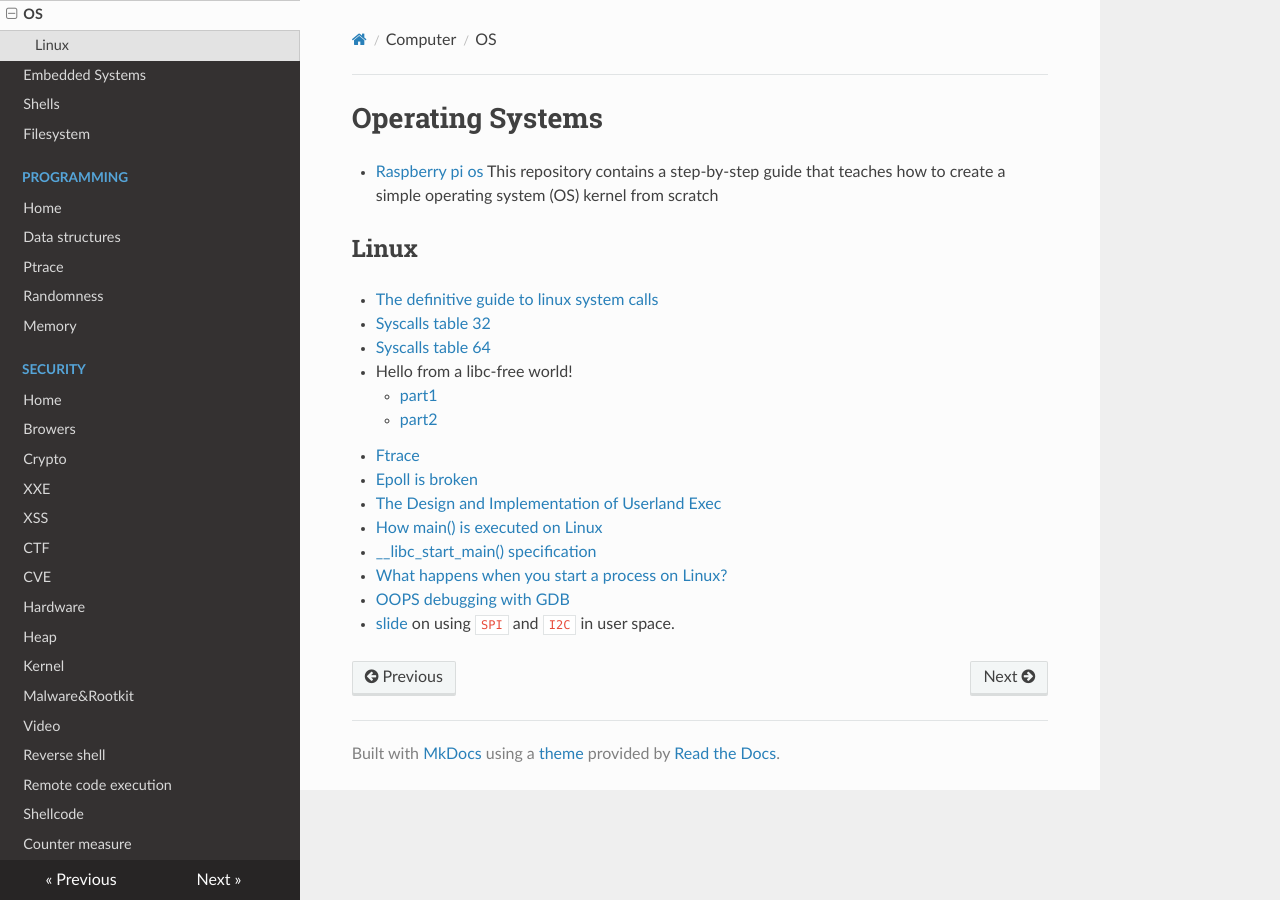
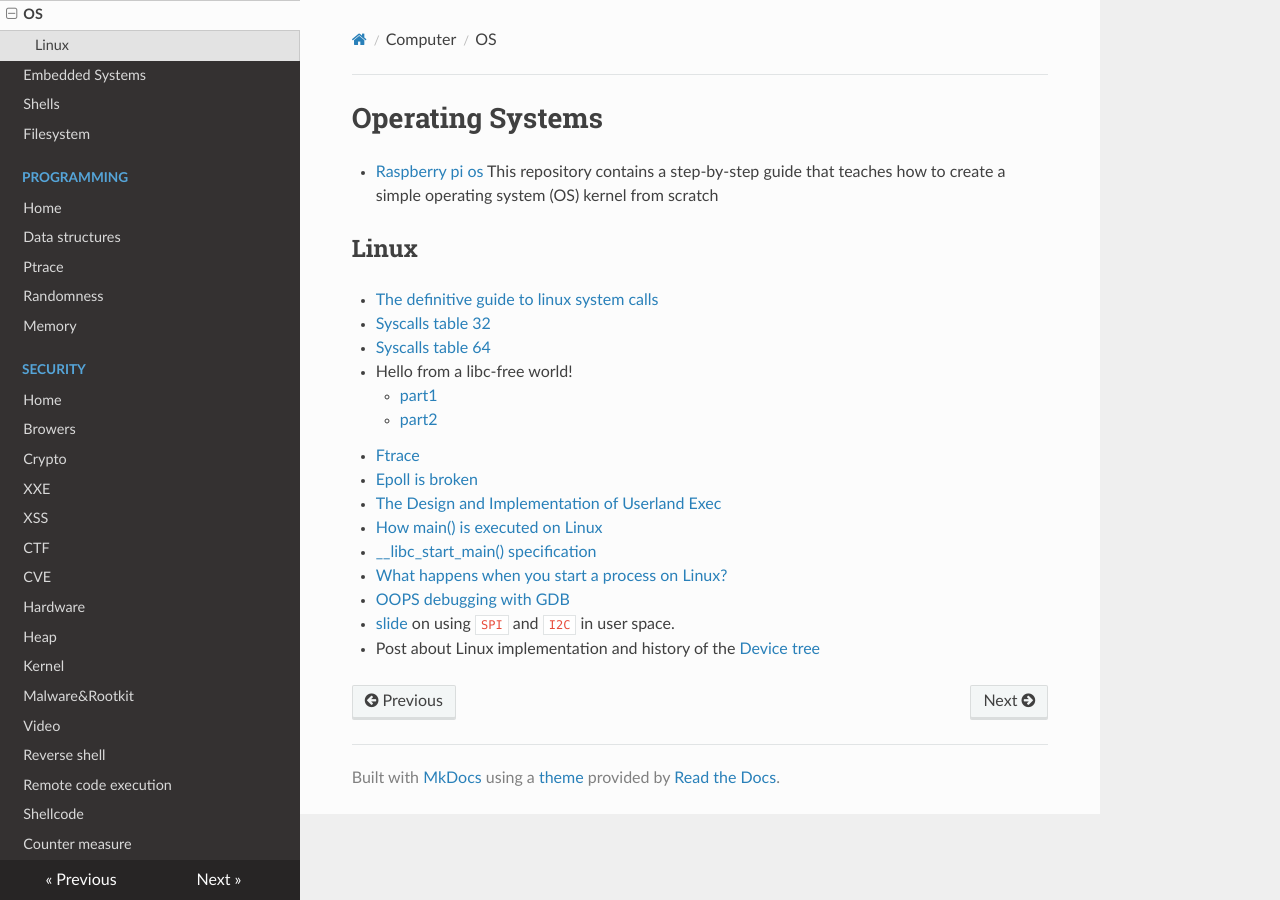
Before and after one commit to gipi/low-level, an MkDocs documentation site: the page built from docs/os/index.md, in a window 1280 px wide. Built offline with MkDocs 1.6.1, drawn with Linux system fonts in a browser that asks for light colours; nearby versions of some CDN libraries; old or Windows-style settings are respelled for this version of MkDocs.

Commit message:
Update index.md

```diff
--- a/docs/os/index.md
+++ b/docs/os/index.md
@@ -18,3 +18,4 @@
  - [What happens when you start a process on Linux?](http://jvns.ca/blog/2016/10/04/exec-will-eat-your-brain/)
  - [OOPS debugging with GDB](http://mokosays.com/work/?p=22)
  - [slide](http://haifux.org/lectures/258/gpio_spi_i2c_userspace.pdf) on using ``SPI`` and ``I2C`` in user space.
+ - Post about Linux implementation and history of the [Device tree](http://junyelee.blogspot.com/2014/04/linux-device-tree.html)
```
